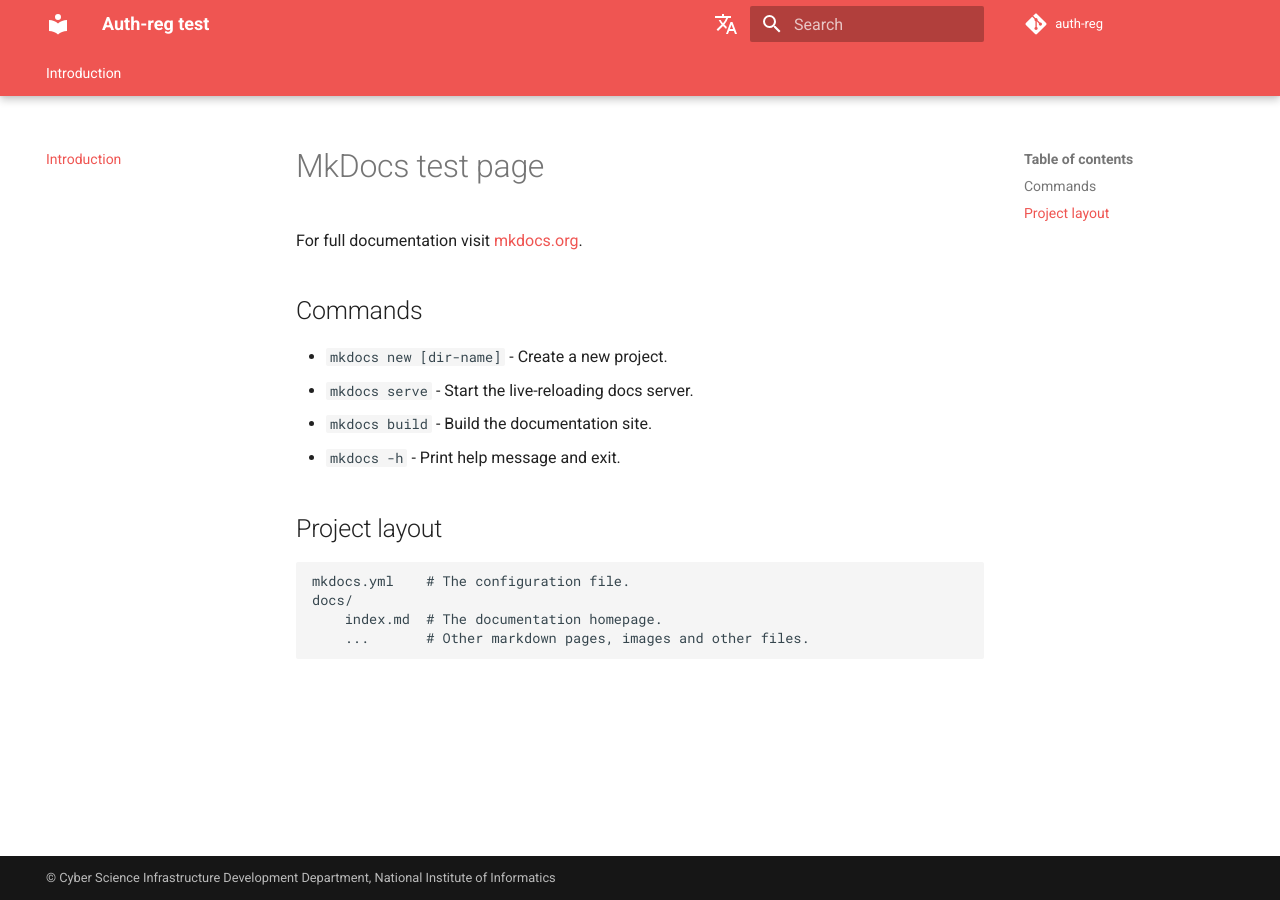
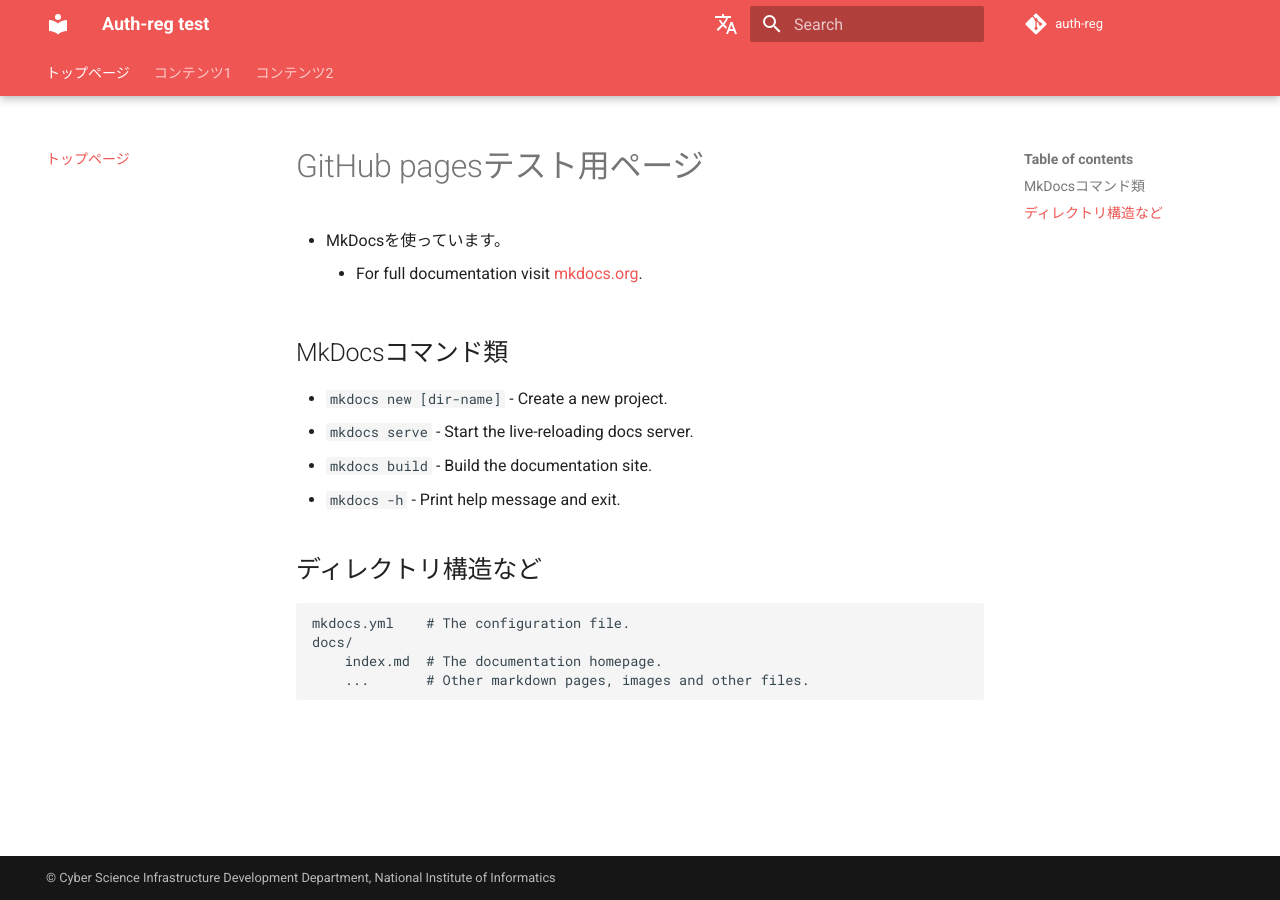
Before and after one commit to letticia/auth-reg, an MkDocs documentation site: the page built from docs/index.md, in a window 1280 px wide. Built offline with MkDocs 1.6.1 and Material for MkDocs 9.7.7, drawn with Linux system fonts in a browser that asks for light colours; comment, search, counter and statistics services are not loaded.

Commit message:
Added content and separated files.

```diff
--- a/docs/index.md
+++ b/docs/index.md
@@ -1,15 +1,16 @@
-#  MkDocs test page
+#  GitHub pagesテスト用ページ
 
-For full documentation visit [mkdocs.org](https://www.mkdocs.org).
+- MkDocsを使っています。
+    - For full documentation visit [mkdocs.org](https://www.mkdocs.org).
 
-## Commands
+## MkDocsコマンド類
 
 * `mkdocs new [dir-name]` - Create a new project.
 * `mkdocs serve` - Start the live-reloading docs server.
 * `mkdocs build` - Build the documentation site.
 * `mkdocs -h` - Print help message and exit.
 
-## Project layout
+## ディレクトリ構造など
 
     mkdocs.yml    # The configuration file.
     docs/
--- a/mkdocs.yml
+++ b/mkdocs.yml
@@ -14,7 +14,11 @@
     - navigation.top
 
 nav:
-  - Introduction: index.md
+  - トップページ: index.md
+  - コンテンツ1:
+    - コンテンツ1-1: contents_1_1.md
+    - コンテンツ1-2: contents_1_2.md
+  - コンテンツ2: contents_2.md
 
 extra:
   homepage: https://letticia.github.io/auth-reg/
```
Also changed, not shown: docs/contents_1_1.md (added, +11 -0 lines), docs/contents_1_2.md (added, +11 -0 lines), docs/contents_2.md (added, +11 -0 lines).
